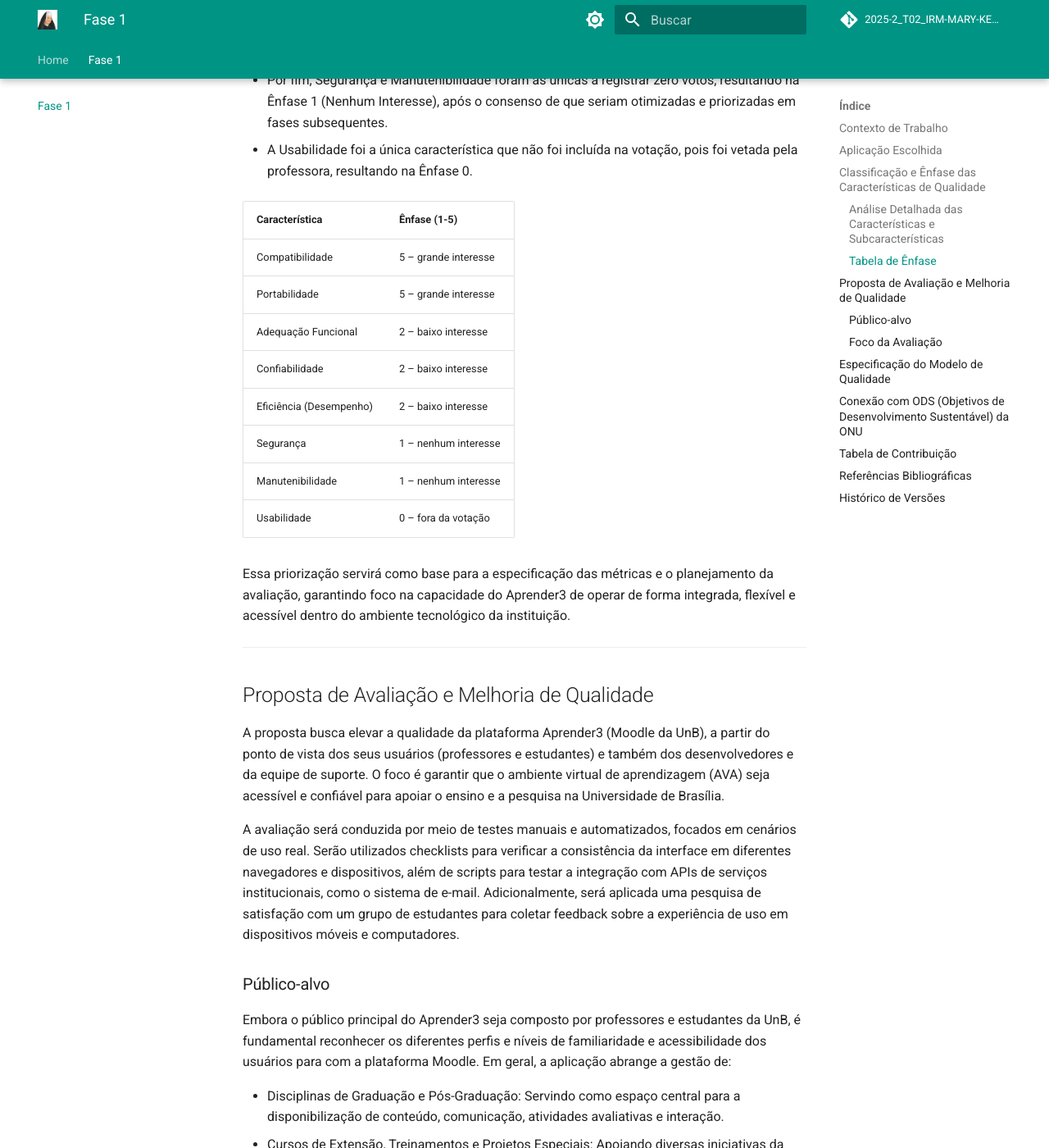
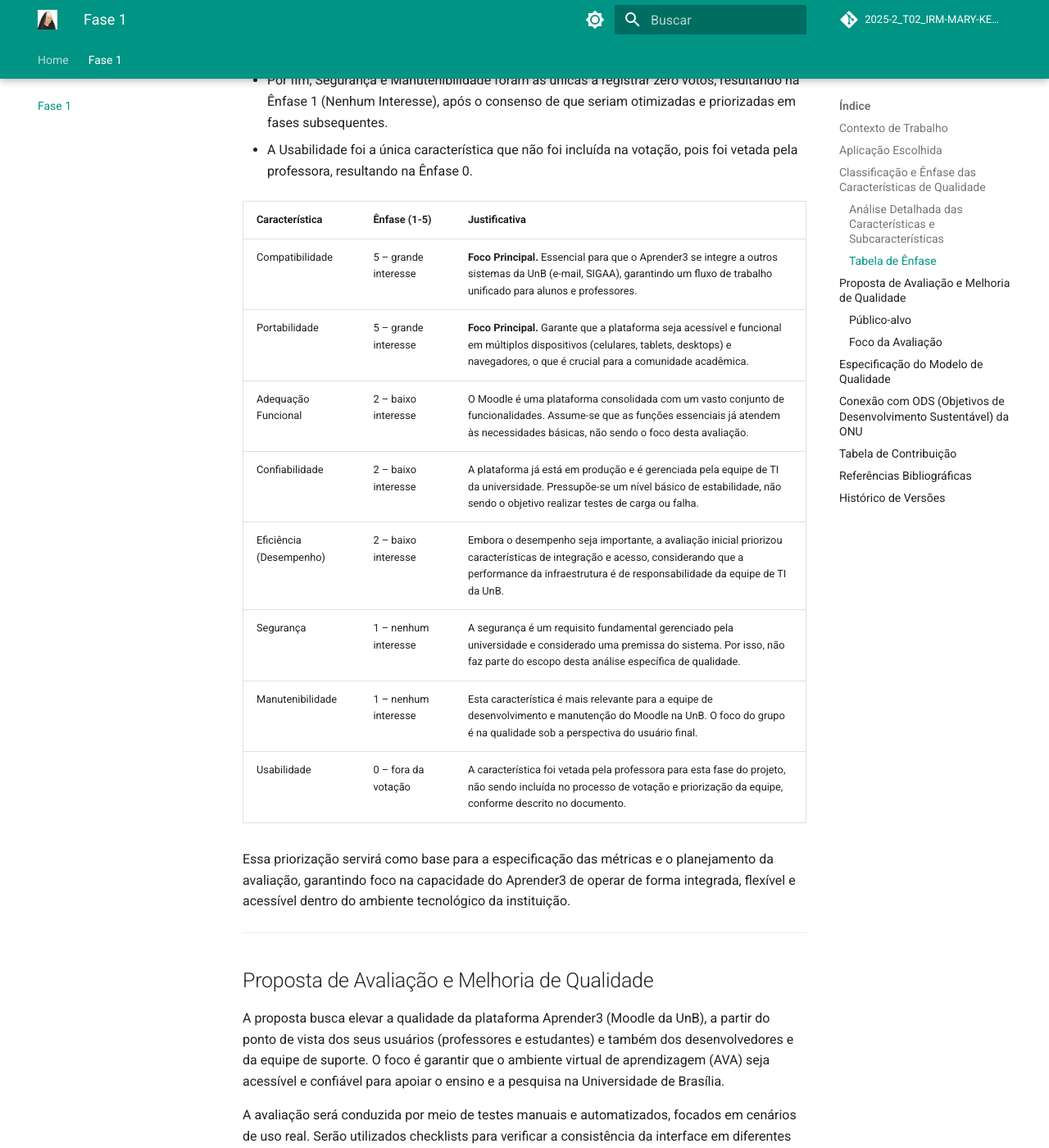
Before and after one commit to FCTE-Qualidade-de-Software-1/2025-2_T02_IRM-MARY-KELLER, an MkDocs documentation site: the page built from docs/fase_1/fase_1.md, in a window 1280 px wide and 1400 px high, scrolled down 3239 px. Shown: the whole window at 82% size. Built offline with MkDocs 1.6.1 and Material for MkDocs 9.7.7, drawn with Linux system fonts in a browser that asks for light colours; comment, search, counter and statistics services are not loaded.

Commit message:
corrigindo tabela de enfase

```diff
--- a/docs/fase_1/fase_1.md
+++ b/docs/fase_1/fase_1.md
@@ -54,16 +54,16 @@ O Método de Votação: Para garantir um foco claro e justo, cada membro da equi
 
  - A Usabilidade foi a única característica que não foi incluída na votação, pois foi vetada pela professora, resultando na Ênfase 0.
 
-| Característica | Ênfase (1-5) |
-| --- | --- |
-| Compatibilidade | 5 – grande interesse |
-| Portabilidade | 5 – grande interesse |
-| Adequação Funcional | 2 – baixo interesse |
-| Confiabilidade | 2 – baixo interesse |
-| Eficiência (Desempenho)| 2 – baixo interesse |
-| Segurança | 1 – nenhum interesse |
-| Manutenibilidade | 1 – nenhum interesse |
-| Usabilidade | 0 – fora da votação |
+| Característica | Ênfase (1-5) | Justificativa |
+| :--- | :--- | :--- |
+| Compatibilidade | 5 – grande interesse | **Foco Principal.** Essencial para que o Aprender3 se integre a outros sistemas da UnB (e-mail, SIGAA), garantindo um fluxo de trabalho unificado para alunos e professores. |
+| Portabilidade | 5 – grande interesse | **Foco Principal.** Garante que a plataforma seja acessível e funcional em múltiplos dispositivos (celulares, tablets, desktops) e navegadores, o que é crucial para a comunidade acadêmica. |
+| Adequação Funcional | 2 – baixo interesse | O Moodle é uma plataforma consolidada com um vasto conjunto de funcionalidades. Assume-se que as funções essenciais já atendem às necessidades básicas, não sendo o foco desta avaliação. |
+| Confiabilidade | 2 – baixo interesse | A plataforma já está em produção e é gerenciada pela equipe de TI da universidade. Pressupõe-se um nível básico de estabilidade, não sendo o objetivo realizar testes de carga ou falha. |
+| Eficiência (Desempenho)| 2 – baixo interesse | Embora o desempenho seja importante, a avaliação inicial priorizou características de integração e acesso, considerando que a performance da infraestrutura é de responsabilidade da equipe de TI da UnB. |
+| Segurança | 1 – nenhum interesse | A segurança é um requisito fundamental gerenciado pela universidade e considerado uma premissa do sistema. Por isso, não faz parte do escopo desta análise específica de qualidade. |
+| Manutenibilidade | 1 – nenhum interesse | Esta característica é mais relevante para a equipe de desenvolvimento e manutenção do Moodle na UnB. O foco do grupo é na qualidade sob a perspectiva do usuário final. |
+| Usabilidade | 0 – fora da votação | A característica foi vetada pela professora para esta fase do projeto, não sendo incluída no processo de votação e priorização da equipe, conforme descrito no documento. |
 
 Essa priorização servirá como base para a especificação das métricas e o planejamento da avaliação, garantindo foco na capacidade do Aprender3 de operar de forma integrada, flexível e acessível dentro do ambiente tecnológico da instituição.
 
--- a/mkdocs.yml
+++ b/mkdocs.yml
@@ -1,7 +1,7 @@
 repo_url: https://github.com/FCTE-Qualidade-de-Software-1/2025-2_T02_IRM-MARY-KELLER
 repo_name: 2025-2_T02_IRM-MARY-KELLER
 
-site_name: Grupo IRMA-MARY-KELLER - Turma 2 (2024.2)
+site_name: Grupo IRMA-MARY-KELLER - Turma 2 (2025.2)
 site_description: Documentação do projeto do grupo IRMA-MARY-KELLER de Qualidade de Software (2024.2), Turma 2
 
 nav:
```
Also changed, not shown: README.md (+1 -1 lines).
